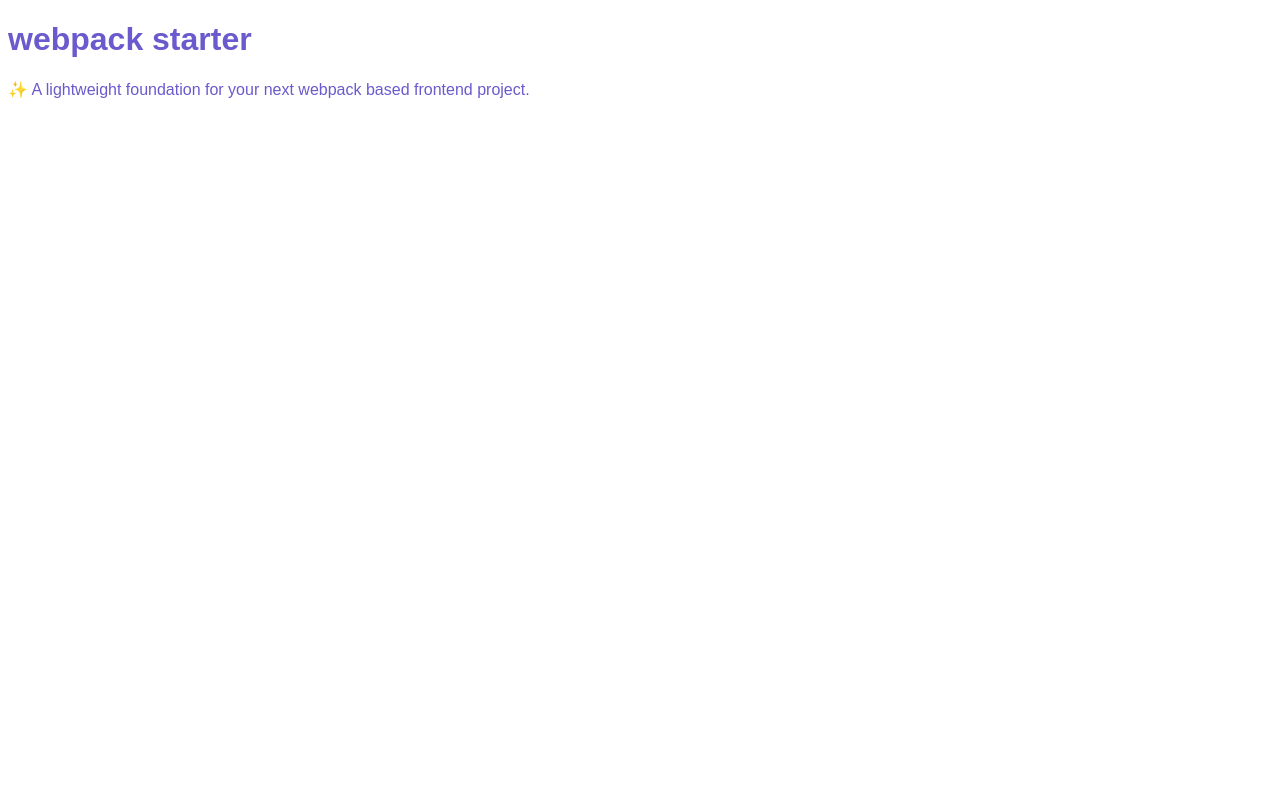
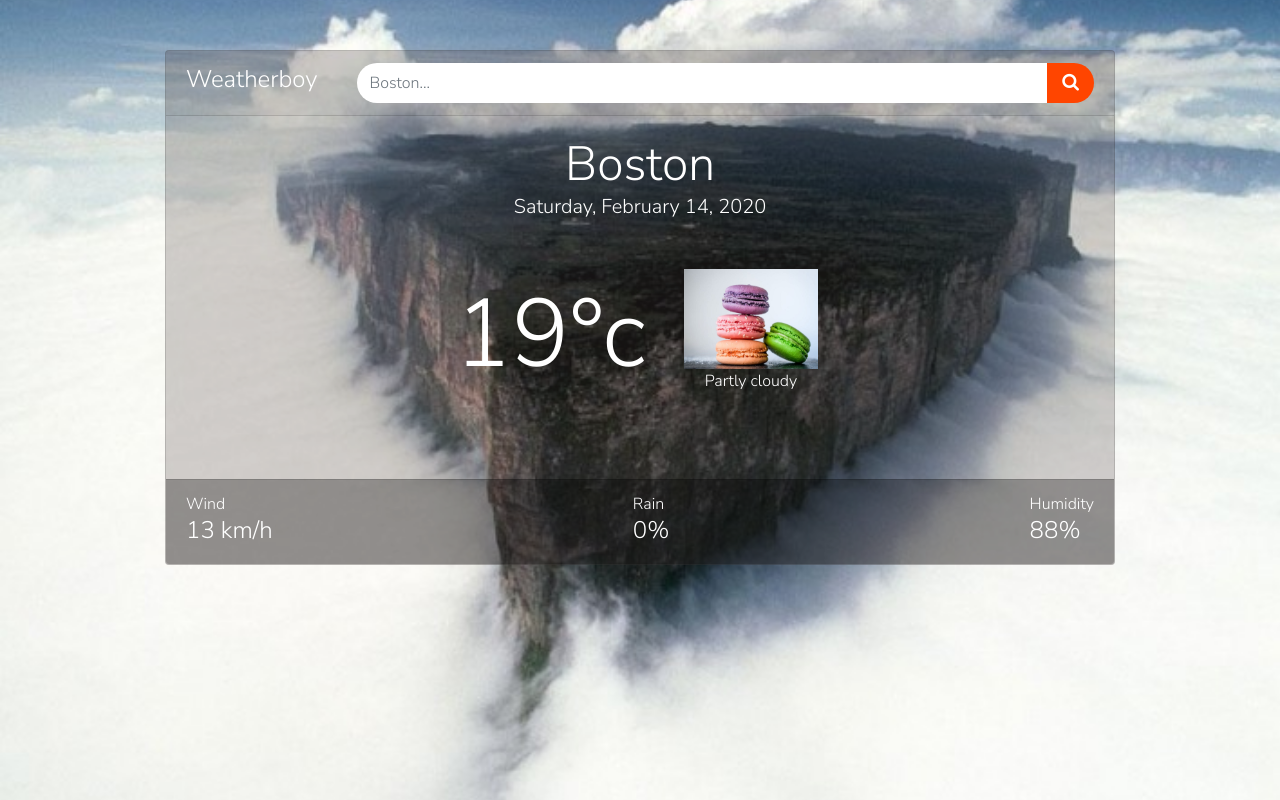
Before and after one commit to buchi-1996/weather-app, a website built with webpack: page src/index.html in a window 1280 px wide. Built offline with nearby package versions, Linux system fonts and the light colour scheme.

Commit message:
first commit

```diff
--- a/package.json
+++ b/package.json
@@ -48,6 +48,7 @@
   },
   "dependencies": {
     "@babel/polyfill": "^7.10.1",
+    "bootstrap": "^4.5.2",
     "core-js": "^3.6.5"
   }
 }
--- a/src/index.html
+++ b/src/index.html
@@ -3,10 +3,51 @@
 <head>
   <meta charset="UTF-8">
   <meta name="viewport" content="width=device-width, initial-scale=1">
-  <title>webpack starterkit</title>
+  <link rel="stylesheet" href="https://stackpath.bootstrapcdn.com/bootstrap/4.5.0/css/bootstrap.min.css" integrity="sha384-9aIt2nRpC12Uk9gS9baDl411NQApFmC26EwAOH8WgZl5MYYxFfc+NcPb1dKGj7Sk" crossorigin="anonymous">
+<link rel="stylesheet" href="https://stackpath.bootstrapcdn.com/font-awesome/4.7.0/css/font-awesome.min.css">
+  <link rel="stylesheet" href="src/styles/index.css">
+  <title>Weatherboy</title>
 </head>
 <body>
-  <h1>webpack starter</h1>
-  <p>✨ A lightweight foundation for your next webpack based frontend project.</p>
+  <div class="container">
+    <div class="row">
+      <div class="col-12 col-md-10 mx-auto p-0">
+        <div class="card">
+          <div class="card-header">
+            <h4>Weatherboy</h4>
+            <form class="search__box">
+              <input type="search" id="search" placeholder="Boston..." class="form-control">
+              <i class="fa fa-search"></i>
+            </form>
+          </div>
+          <div class="card-body">
+            <h1 class="city__name text-center text-capitalize">Boston</h1>
+            <h5 class="date text-center text-capitalize">Saturday, February 14, 2020 </h5>
+            <div class="weather__container">
+              <h3 class="weather__result text-center">19<span>&#176;</span>c</h3>
+              <div class="weather__icon">
+                <img src="../assets/img/sweets-1.jpeg" alt="" class="img-fluid">
+                <p class="feels__like text-center">Partly cloudy</p>
+              </div>
+            </div>
+          </div>
+          <div class="card-footer d-flex justify-content-between">
+            <div class="wind">
+              <span>Wind</span>
+              <h4>13 km/h</h4>
+            </div>
+            <div class="rain">
+              <span>Rain</span>
+              <h4>0%</h4>
+            </div>
+            <div class="humidity">
+              <span>Humidity</span>
+              <h4>88%</h4>
+            </div>
+          </div>
+        </div>
+      </div>
+    </div>
+  </div>
 </body>
 </html>
--- a/src/scripts/index.js
+++ b/src/scripts/index.js
@@ -1,3 +1,2 @@
-import '../styles/index.scss';
 
-console.log('webpack starterkit');
+console.log('hello');
--- /dev/null
+++ b/src/styles/index.css
@@ -0,0 +1,142 @@
+@import url('https://fonts.googleapis.com/css2?family=Nunito+Sans:wght@300;600;800&display=swap');
+
+
+*{
+  margin: 0;
+  padding: 0;
+  box-sizing: border-box;
+}
+
+:root{
+  --bg-light: #f8f9fa;
+  --bg-dark: #343a40;
+  --info: #17a2b8;
+}
+
+body{
+  font-family: 'Nunito Sans', sans-serif;
+  background: url(../../assets/img/a_38_20140127223707.jpg)center/cover no-repeat;
+  min-height: 100vh;
+}
+
+.card{
+  margin-top: 50px;
+  background:rgba(85, 71, 71, 0.253);
+  color: #fff;
+}
+
+.card-header{
+  display: flex;
+  justify-content: space-between;
+  align-items: center;
+}
+
+.card-footer{
+  background: rgba(0, 0, 0, 0.301);
+}
+.search__box{
+  flex: 1;
+  height: 40px;
+  margin-left: 40px;
+  display: flex;
+  justify-content: space-between;
+  align-items: center;
+  border-radius: 40px;
+  overflow: hidden;
+}
+
+#search{
+  flex: 1;
+  height: 40px;
+  box-shadow: none !important;
+  border-radius: 0 !important;
+  border:  none !important;
+}
+
+.fa-search{
+  height: 40px;
+  padding: 0 15px;
+  font-size: 18px;
+  line-height: 2.2;
+  background: orangered;
+  color: #fff;
+}
+
+.city__name{
+  font-size: 3rem;
+  margin-bottom: 1px;
+}
+
+.weather__container{
+  display: flex;
+  margin: 50px 0;
+  justify-content: center;
+  align-items: center;
+}
+
+.weather__container img{
+  width: 150px;
+  height: 100px;
+  object-fit: contain;
+}
+
+.weather__icon{
+  margin-left: 30px;
+}
+
+.weather__result{
+  font-size: 6rem;
+  font-weight: 300;
+
+}
+
+
+
+@media screen and (max-width: 768px){
+  /* body{
+    height: auto;
+  } */
+
+  .card-header{
+    flex-direction: column;
+  }
+
+  .search__box{
+    margin-left: 0;
+    width: 100%;
+  }
+}
+
+@media screen and (max-width: 568px){
+  .card{
+    margin-top: 0;
+    height: 100vh;
+    color: #fff;
+  }
+
+  .weather__container{
+    margin-top: 40px;
+    flex-direction: column;
+  }
+
+  .weather__icon{
+    margin-left: 0px;
+  }
+}
+
+@media screen and (max-width: 320px){
+  .card{
+    margin-top: 0;
+    height: 100vh;
+    color: #fff;
+  }
+
+  .weather__container{
+    margin-top: 20px;
+    flex-direction: column;
+  }
+
+  .weather__icon{
+    margin-left: 0px;
+  }
+}
--- a/src/styles/index.scss
+++ /dev/null
@@ -1,6 +0,0 @@
-$body-color: slateblue;
-
-body {
-  color: $body-color;
-  font-family: sans-serif;
-}
```
Also changed, not shown: assets/img/a_38_20140127223707.jpg (added), assets/img/back1.jpg (added), assets/img/download.jpg (added), assets/img/svgs.svg (added), assets/img/sweets-1.jpeg (added), src/scripts/Storage.js (added), src/scripts/Ui.js (added), 1 other file.
